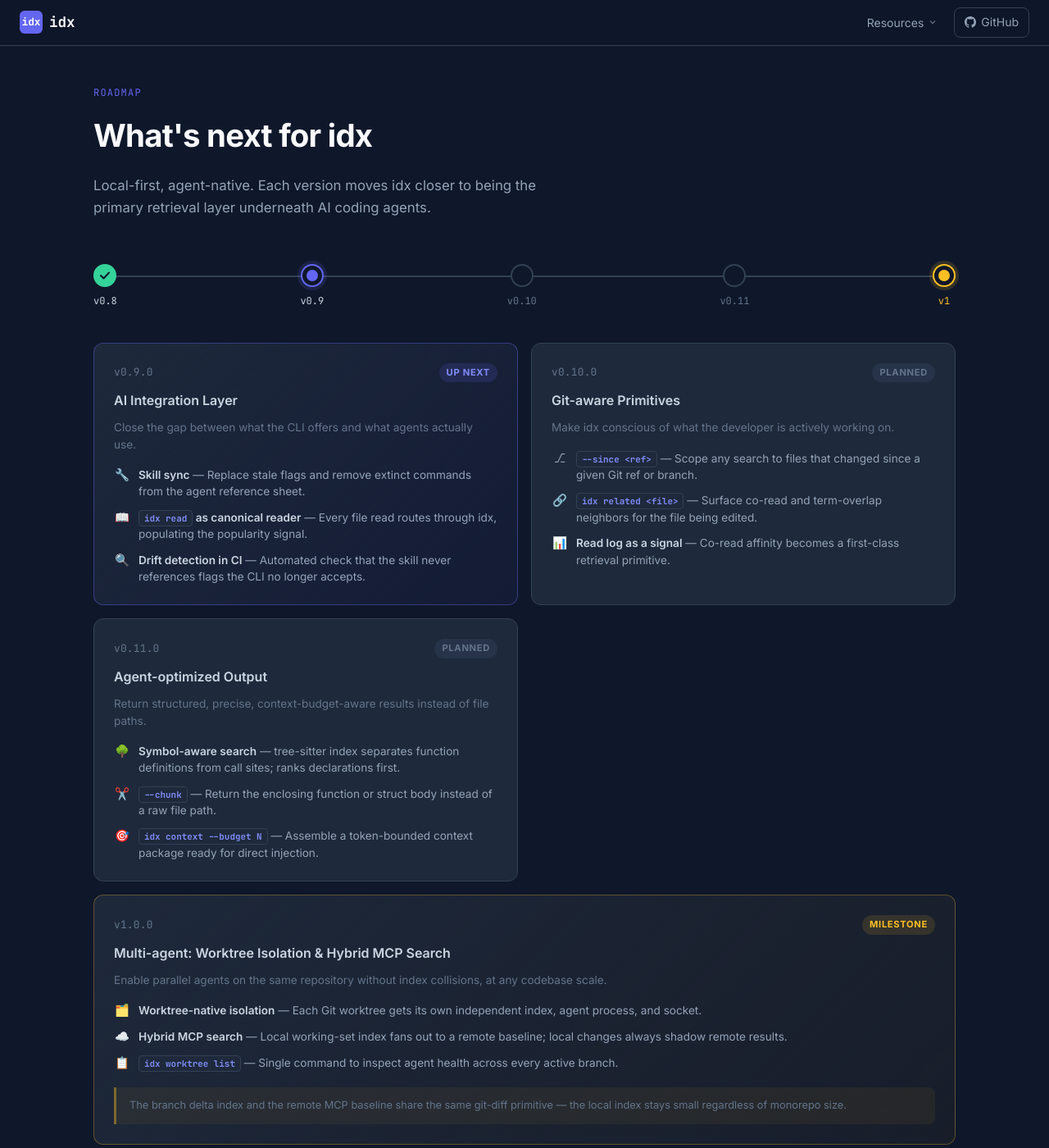
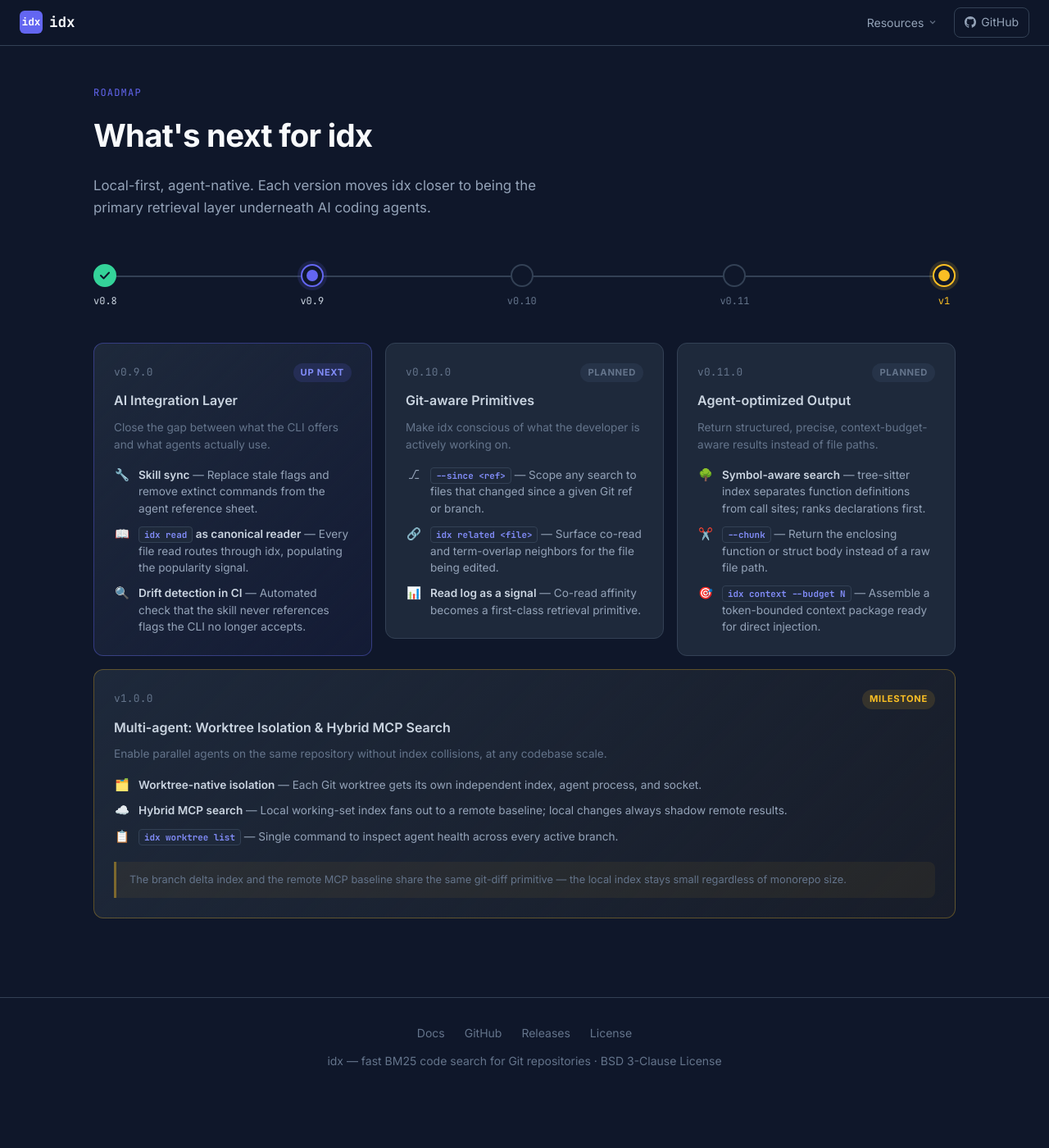
Before and after one commit to eltu/idx-site, a Jekyll site: the page built from roadmap.html, in a window 1280 px wide and 1400 px high. Shown: the whole window at 82% size. Built offline with Jekyll 4.4.1, drawn with Linux system fonts in a browser that asks for light colours.

Commit message:
Fix roadmap grid layout: 3-column desktop, 2-column tablet, 1-column mobile

```diff
--- a/assets/css/style.css
+++ b/assets/css/style.css
@@ -1015,8 +1015,9 @@
 /* Cards grid */
 .roadmap-grid {
   display: grid;
-  grid-template-columns: repeat(2, 1fr);
+  grid-template-columns: repeat(3, 1fr);
   gap: 16px;
+  align-items: start;
 }
 
 .roadmap-card {
@@ -1145,8 +1146,8 @@
   .editor-cards { grid-template-columns: 1fr; }
   .docs-content { padding: 32px 24px; }
   .ai-stat-grid { grid-template-columns: repeat(2, minmax(0, 1fr)); }
-  .roadmap-grid { grid-template-columns: 1fr; }
-  .roadmap-card--milestone { grid-column: 1; }
+  .roadmap-grid { grid-template-columns: repeat(2, 1fr); }
+  .roadmap-card--milestone { grid-column: 1 / -1; }
 }
 
 @media (max-width: 768px) {
@@ -1213,6 +1214,8 @@
   .btn-primary, .btn-secondary { justify-content: center; }
   .features-grid { grid-template-columns: 1fr; }
   .ai-stat-grid { grid-template-columns: 1fr; }
+  .roadmap-grid { grid-template-columns: 1fr; }
+  .roadmap-card--milestone { grid-column: 1; }
 }
 
 /* ===== Command Reference Table ===== */
```
